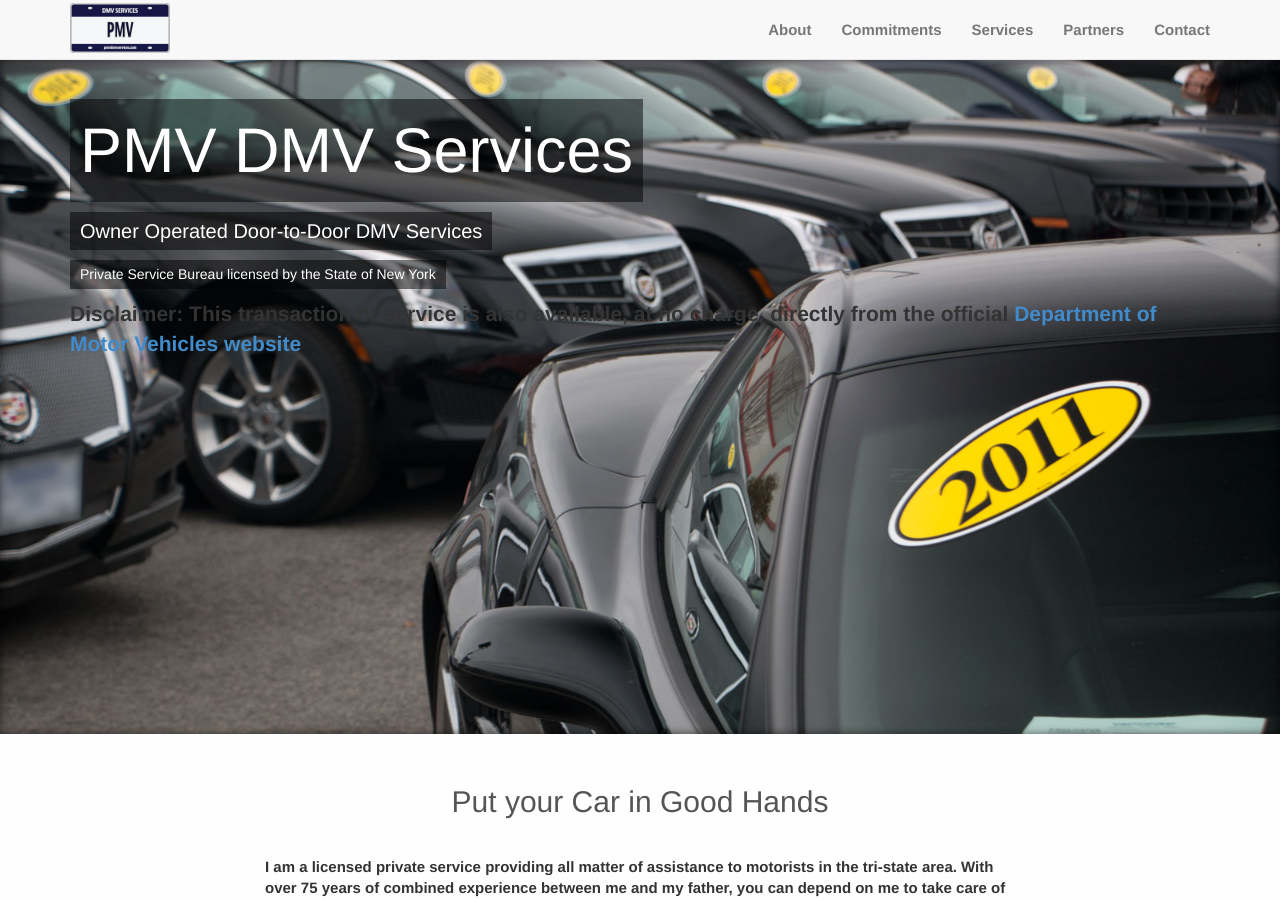
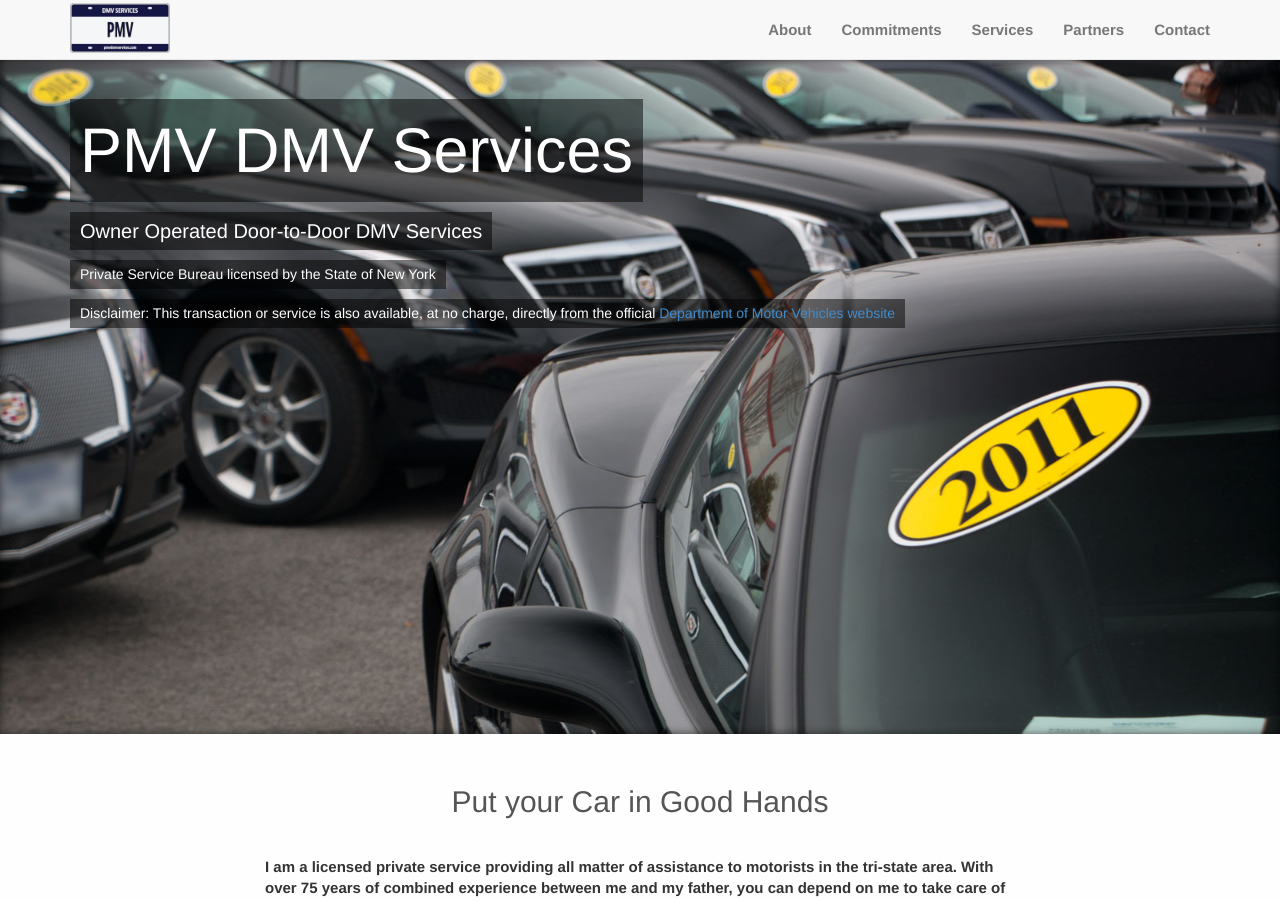
Before and after one commit to 91ferns/peterveltri, a Jekyll site: the page built from index.html, in a window 1280 px wide and 900 px high. Built offline with Jekyll 4.4.1, drawn with Linux system fonts in a browser that asks for light colours; nearby versions of some CDN libraries.

Commit message:
Change to h5

```diff
--- a/index.html
+++ b/index.html
@@ -14,7 +14,7 @@ title: Peter Veltri | Drive Confident - Rest Assured
         <h1><span>PMV DMV Services</span></h1>
         <h3><span>Owner Operated Door-to-Door DMV Services</span></h3>
         <h5><span>Private Service Bureau licensed by the State of New York</span></h5>
-        <p><strong>Disclaimer: This transaction or service is also available, at no charge, directly from the official <a href="http://www.nysdmv.com">Department of Motor Vehicles website</a></strong></p>
+        <h5><span>Disclaimer: This transaction or service is also available, at no charge, directly from the official <a href="http://www.nysdmv.com">Department of Motor Vehicles website</a></span></h5>
 
       </div>
 
```
